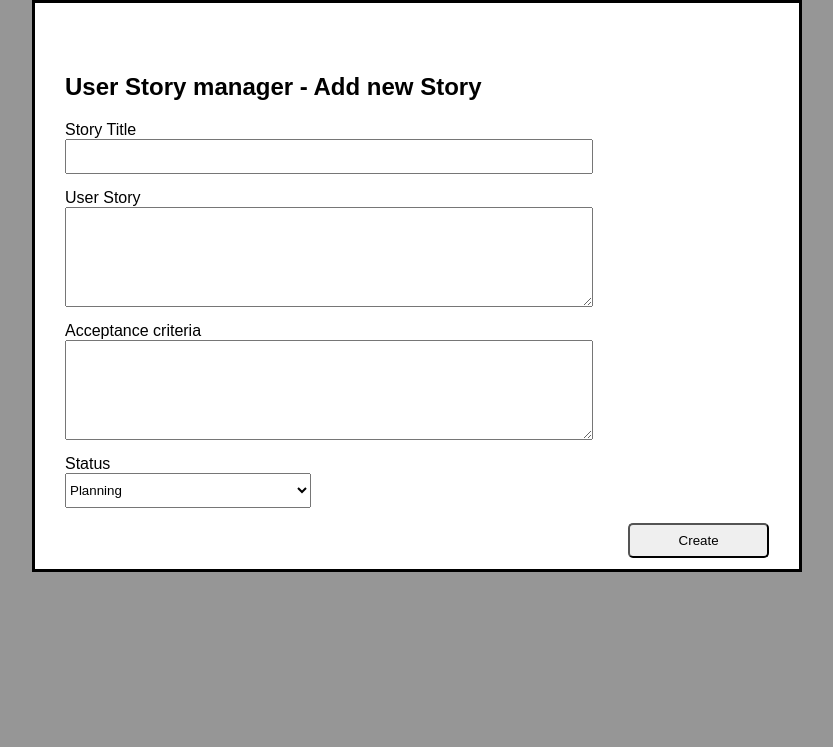
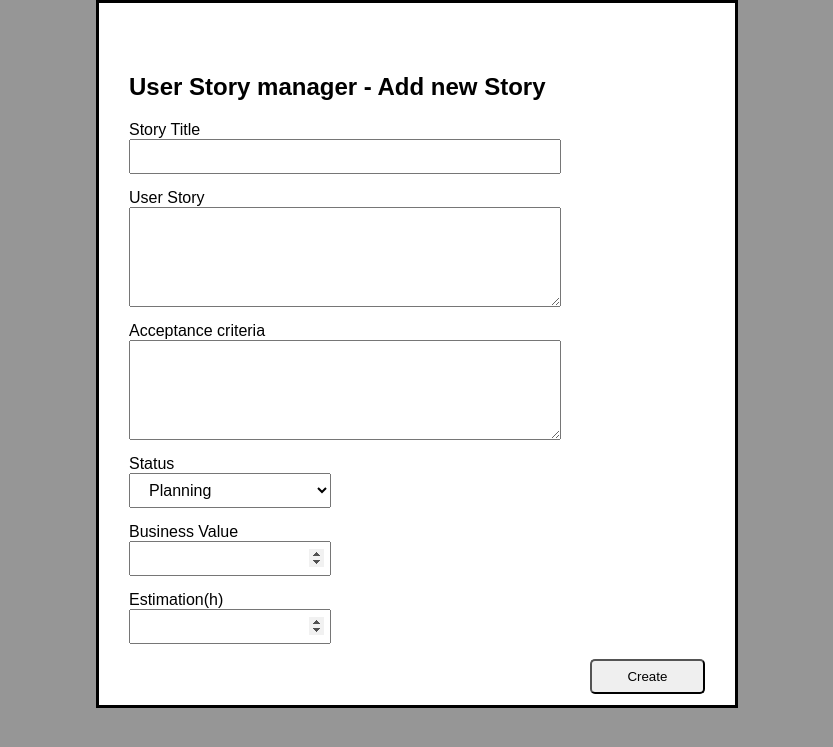
Before and after one commit to AttilaBalla/super-sprinter-3000-AttilaBalla, a Flask app: page /story in a window 1280 px wide. Shown: the top 747 px of the page, without its empty margins (223-1056 px from the left). Run offline with Flask 2, Linux system fonts and the light colour scheme.

Commit message:
Story create form fully implemented

```diff
--- a/main.py
+++ b/main.py
@@ -28,7 +28,8 @@ def readfromcsv(filepath):
 def savetocsv(dictionary):
     filecontents = readfromcsv('storydata.csv')
 
-    FORM_ITEMS = ['title', 'userstory', 'acceptance', 'status']  # sets the order of saving items
+    FORM_ITEMS = ['title', 'userstory', 'acceptance', 'status', 'quantity', 'estimation']
+    # sets the order of saving items
     newinput = []
     for item in FORM_ITEMS:
         if(item in dictionary.keys()):
--- a/static/style.css
+++ b/static/style.css
@@ -11,7 +11,7 @@ background-position:center top;
 #maincontainer {
     background-color: white;
     margin: auto;
-    width: 55%;
+    width: 45%;
     border: solid black;
     padding-left: 30px;
     padding-right: 30px;
@@ -33,15 +33,15 @@ background-position:center top;
     color: white;
 }
 
-
 .inputfield {
     margin-top: 15px;
     margin-bottom: 15px;
 }
 
-.inputfield input{
+.inputfield input[type=text]{
     width: 75%;
     height: 35px;
+    font-size: 15px;
 }
 
 .inputfield textarea{
@@ -49,7 +49,14 @@ background-position:center top;
     height: 100px;
 }
 
-.inputfield select{
+.inputfield select, [type=number]{
     width: 35%;
     height: 35px;
+    font-size: 16px;
+    padding: 5px;
+    padding-left: 15px;
 }
+
+.inputfield input[type=number]::-webkit-inner-spin-button{
+    opacity: 1;
+}
--- a/templates/form.html
+++ b/templates/form.html
@@ -30,6 +30,15 @@
                     <option value="done">Done</option>
                 </select>
             </div>
+            <div class="inputfield">
+                <label for="quantity">Business Value</label><br>
+                    <input type="number" name="quantity" min="100" max="1500" step="100">
+            </div>
+
+            <div class="inputfield">
+                <label for="esitmation">Estimation(h)</label><br>
+                    <input type="number" name="estimation" min="0.5" max="40" step="0.5">
+            </div>
             <button type="submit">Create</button>
         </form>
     </div>
```
